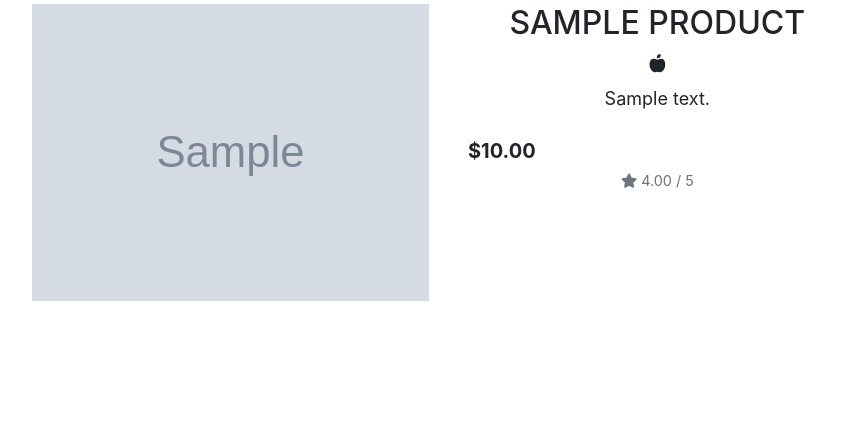
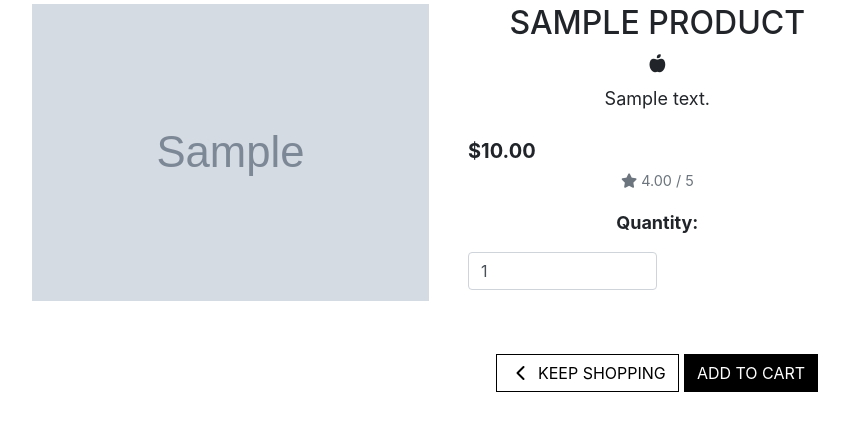
Before and after one commit to jimbobding/seasons, a Django app: page /products/1 in a window 1280 px wide. Shown: the part 258-689 px from the top of the page, without its empty margins (196-1045 px from the left). Run offline with Django 3.2, Linux system fonts and the light colour scheme; tables that the repository leaves empty hold one stand-in row (values such as "Sample post"); grey boxes marked "Sample" are stand-in pictures; some libraries are stand-ins or nearby versions.

Commit message:
addd add to cart functionality

```diff
--- a/cart/urls.py
+++ b/cart/urls.py
@@ -2,5 +2,6 @@ from django.urls import path
 from . import views
 
 urlpatterns = [
-    path('', views.view_cart, name='view_cart')
+    path('', views.view_cart, name='view_cart'),
+    path('add/<product_id>/', views.add_to_cart, name='add_to_cart'),
 ]
--- a/products/templates/products/product_detail.html
+++ b/products/templates/products/product_detail.html
@@ -39,6 +39,30 @@
       {% else %}
       <small class="text-muted">No Rating</small>
       {% endif %}
+                 <form class="form" action="{% url 'add_to_cart' product.id %}" method="POST">
+                        {% csrf_token %}
+                        <div class="form-row">
+                            <div class="col-12">
+                                <p class="mt-3"><strong>Quantity:</strong></p>
+                                <div class="form-group w-50">
+                                    <div class="input-group">
+                                        <input class="form-control qty_input" type="number" name="quantity" value="1" min="1" max="99" data-item_id="{{ product.id }}" id="id_qty_{{ product.id }}">
+                                    </div>
+                                </div>
+                            </div>
+
+                            <div class="col-12">
+                                <a href="{% url 'products' %}" class="btn btn-outline-black rounded-0 mt-5">
+                                    <span class="icon">
+                                        <i class="fas fa-chevron-left"></i>
+                                    </span>
+                                    <span class="text-uppercase">Keep Shopping</span>
+                                </a>
+                                <input type="submit" class="btn btn-black rounded-0 text-uppercase mt-5" value="Add to cart">
+                            </div>
+                            <input type="hidden" name="redirect_url" value="{{ request.path }}">
+                        </div>
+                    </form>
     </div>
   </div>
 </div>
```
Also changed, not shown: cart/views.py (+17 -1 lines).
